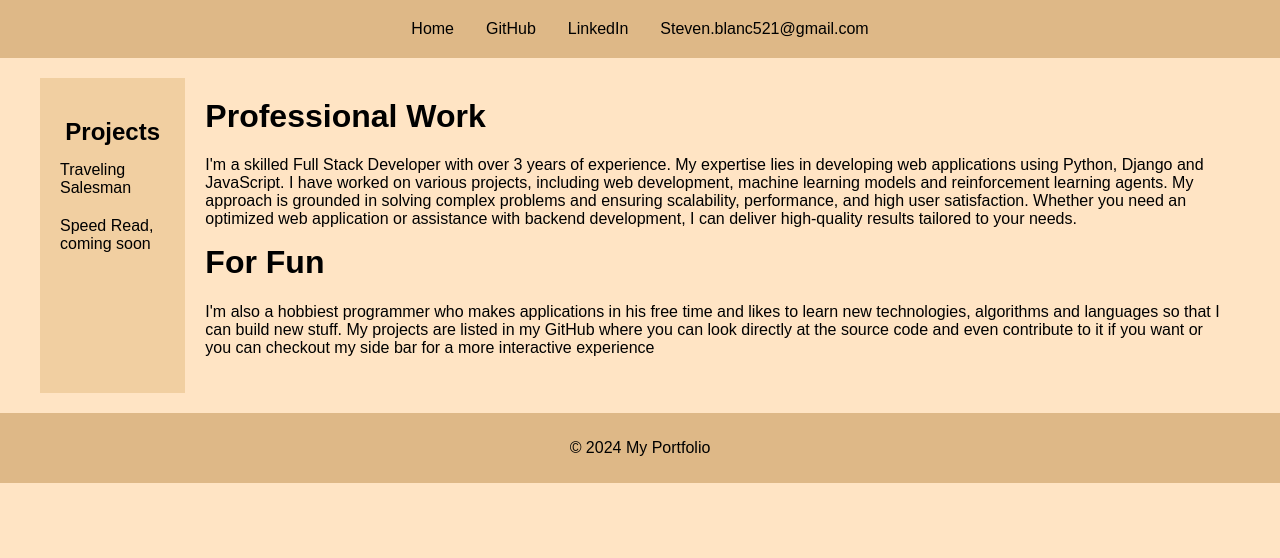
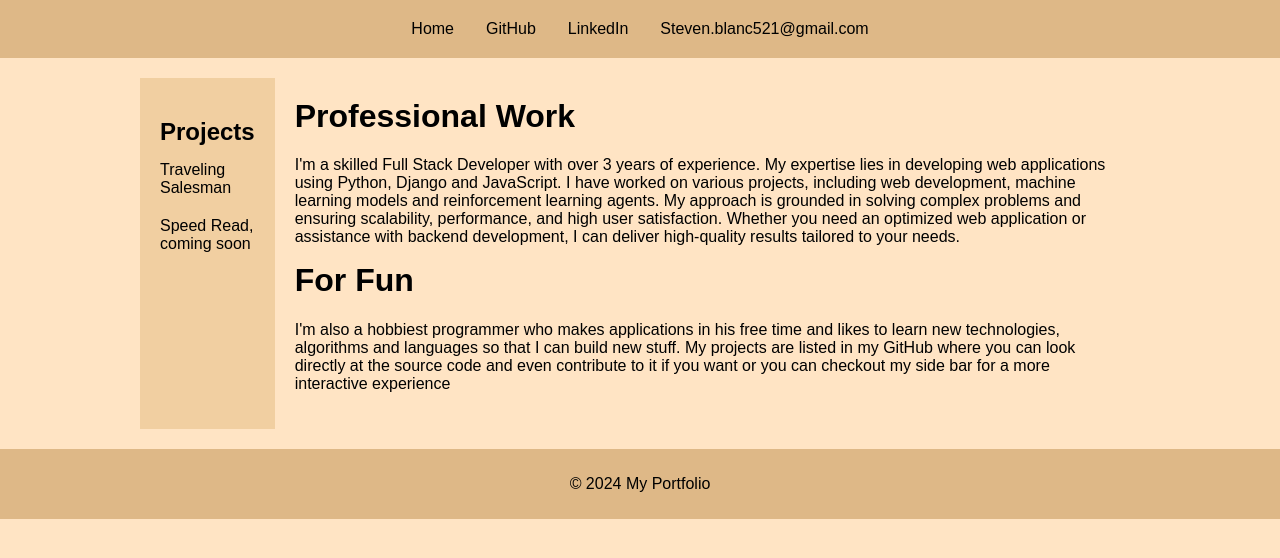
Before and after one commit to 19sblanco/website, a Django app: page / in a window 1280 px wide. Shown: the top 558 px of the page. Run offline with Django 5.2, Linux system fonts and the light colour scheme.

Commit message:
centing content, still not done but tired

```diff
--- a/website/portfolio/static/css/style.css
+++ b/website/portfolio/static/css/style.css
@@ -1,7 +1,7 @@
 :root {
     --nav-bar-height: 20px;
     --side-bar-width: 400px;
-    --content-max-width: 1200px; /* Adjust this value as needed */
+    --content-max-width: 1000px; /* Adjust this value as needed */
 }
 
 body {
@@ -37,7 +37,7 @@ body {
 
 /* Content Wrapper */
 .content {
-    max-width: 1200px;
+    max-width: var(--content-max-width);
     margin: 0 auto;
     padding: 20px;
     display: flex;
@@ -89,6 +89,15 @@ body {
     margin-top: 0;
 }
 
+.main-content h2 {
+    text-align: center;
+}
+
+#tspCanvas {
+    display: block;
+    margin: 0 auto;
+}
+
 footer {
     text-align: center;
     padding: 10px;
```
